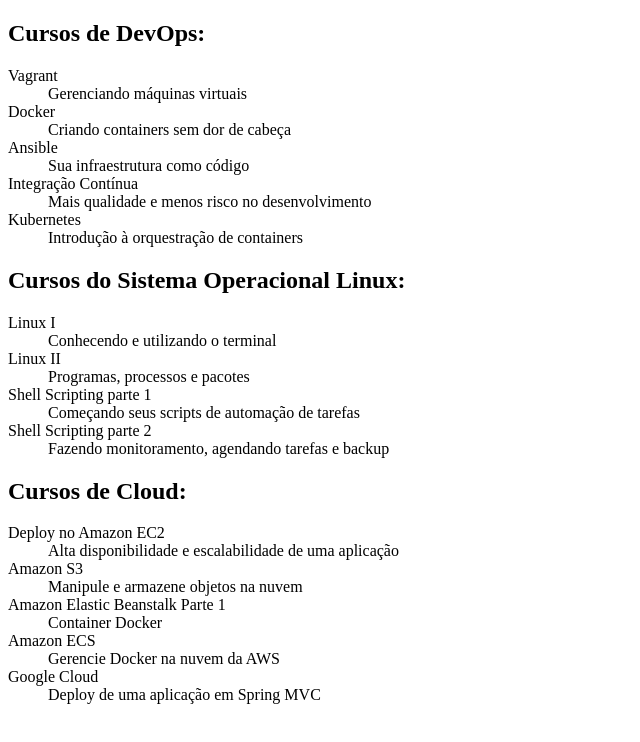
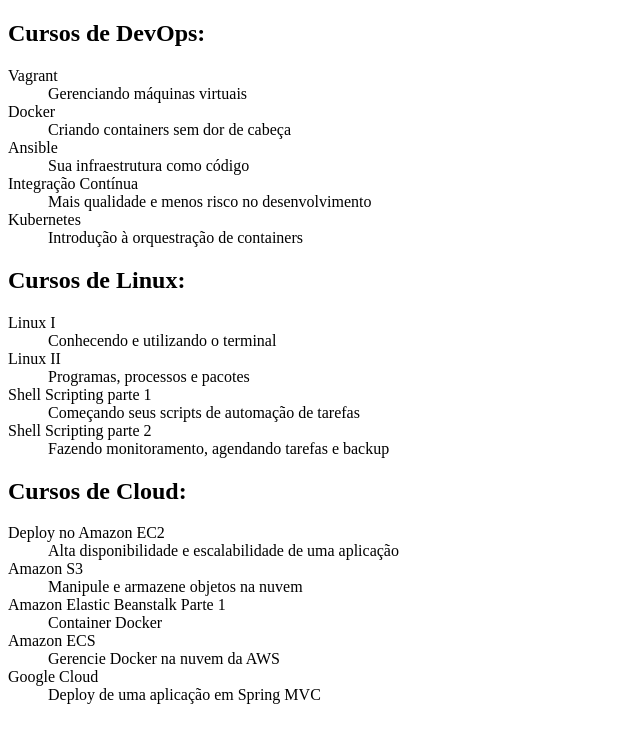
Before and after one commit to CassiusThalles/curso_alura_git_e_github, a plain HTML site: page index.html in a window 1280 px wide. Shown: the whole page, without its empty margins (0-640 px from the left). Drawn offline with Linux system fonts and the light colour scheme.

Commit message:
Voltando ao estado original

```diff
--- a/index.html
+++ b/index.html
@@ -24,7 +24,7 @@
         <dd>Introdução à orquestração de containers</dd>
     </dl>
 
-    <h2>Cursos do Sistema Operacional Linux:</h2>
+    <h2>Cursos de Linux:</h2>
 
     <dl>
         <dt>Linux I</dt>
```
